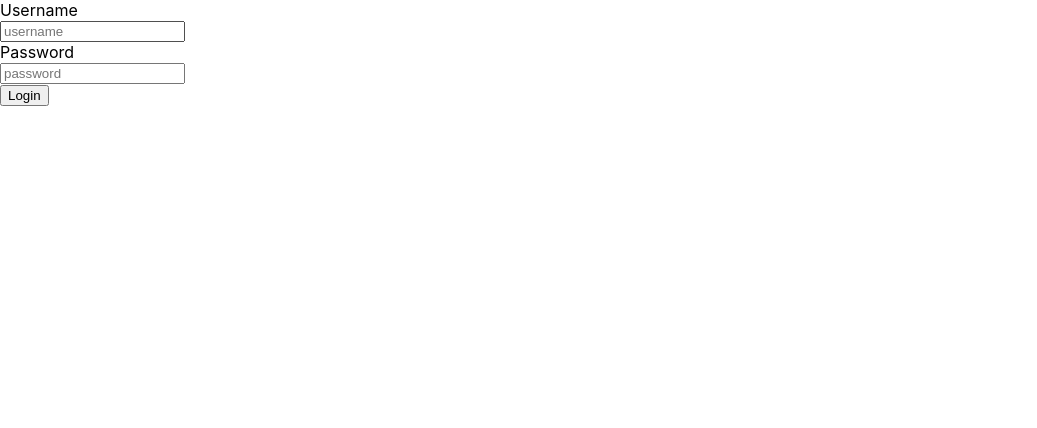
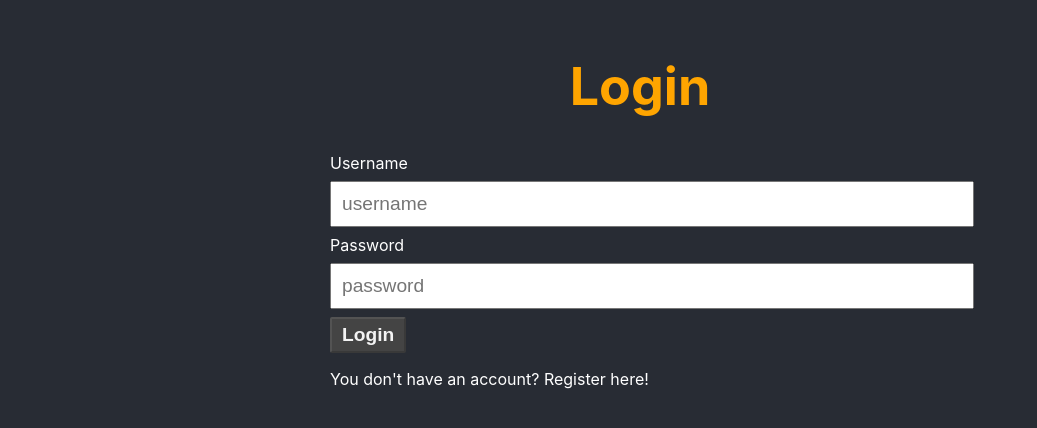
Before and after one commit to jiangdongjiu/movie-rater, a React (Create React App) app: page / in a window 1280 px wide. Shown: the top 428 px of the page, without its empty margins (0-1037 px from the left). Built offline with nearby package versions, Linux system fonts and the light colour scheme.

Commit message:
register and logout

```diff
--- a/src/App.css
+++ b/src/App.css
@@ -1,3 +1,4 @@
+/* I want to try bootstrap later */
 .App {
   min-height: 100vh;
   background-color: #282c34;
@@ -42,3 +43,55 @@
   font-size: 1.2rem;
   margin: 20px 8px;
 }
+
+.login-container {
+  width: 50%;
+  margin: auto 25%;
+}
+
+input, textarea {
+  width: 100%;
+  padding: 10px;
+  margin: 8px auto;
+  font-size: 1.2rem;
+}
+button {
+  color: #444;
+  background-color: #f3f3f3;
+  padding: 5px 10px;
+  border-radius: 2px;
+  font-weight: bold;
+  font-size: 1.2rem;
+  outline: blue;
+}
+button:disabled {
+  color: #f3f3f3;
+  background-color: #444;
+  padding: 5px 10px;
+  border-radius: 2px;
+  font-weight: bold;
+  font-size: 1.2rem;
+  outline: blue;
+  cursor: not-allowed;
+}
+
+.fa-trash {
+  color: crimson;
+}
+
+h1 {
+  color: orange;
+}
+
+h1 .fa-film {
+  color: white;
+  transform: rotate(25deg);
+}
+
+.fa-sign-out-alt {
+  position: absolute;
+  top: 20px;
+  right: 20px;
+  cursor: pointer;
+  font-size: 2.0rem;
+}
--- a/src/App.js
+++ b/src/App.js
@@ -4,13 +4,15 @@ import MovieList from './components/movie-list';
 import MovieDetails from './components/movie-details';
 import MovieForm from './components/movie-form';
 import { useCookies } from 'react-cookie';
+import { FontAwesomeIcon } from '@fortawesome/react-fontawesome'
+import { faFilm,  faSignOutAlt} from '@fortawesome/free-solid-svg-icons'
 
 function App() {
 
   const [movies, setMovies] = useState([]);
   const [selectedMovie, setSelectedMovie] = useState(null);
   const [editedMovie, setEditedMovie] = useState(null);
-  const [token] = useCookies(['mr-token']); // token I think should be name as cookies. it is like the session that have keys.
+  const [token, setToken] = useCookies(['mr-token']); // token I think should be name as cookies. it is like the session that have keys.
 
   useEffect(() => {
     fetch("http://127.0.0.1:8000/api/movies/", {
@@ -67,10 +69,18 @@ function App() {
     setMovies(newMovies);
   }
 
+  const logoutUser = () => {
+    setToken('mr-token', '');
+  }
+
   return (
     <div className="App">
       <header className="App-header">
-        <h1>Movie Rater</h1>
+        <h1>
+          <FontAwesomeIcon icon={faFilm}/>
+          <span> Movie Rater</span>
+        </h1>
+        <FontAwesomeIcon icon={faSignOutAlt} onClick={logoutUser}/>
       </header>
       <div className="Layout">
         <div>
--- a/src/api-service.js
+++ b/src/api-service.js
@@ -9,6 +9,17 @@ export class API {
       body: JSON.stringify( body )
     })
     .then( resp => resp.json()) // convert it to json, selected movie
+  }
+
+  static registerUser(body) {
+    return fetch('http://127.0.0.1:8000/api/users/', {
+      method: 'POST',
+      headers: {
+        'Content-Type': 'application/json', // it means it will send the get requrest and receive json data
+      },
+      body: JSON.stringify( body )
+    })
+    .then( resp => resp.json())
   }
 
   static updateMovie(movie_id, body, token) {
--- a/src/components/auth.js
+++ b/src/components/auth.js
@@ -6,12 +6,13 @@ function Auth() {
 
   const [username, setUsername] = useState('');
   const [password, setPassword] = useState('');
+  const [isLoginView, setIsLoginView] = useState(true);
 
   const [token, setToken] = useCookies(['mr-token']);
 
   useEffect(() => {
     console.log(token);
-    if (token['mr-token']) window.location.href = '/movies';
+    if (token['mr-token'] && token['mr-token'] !== 'undefined') window.location.href = '/movies';
   }, [token]);
 
   const loginCLicked = () => {
@@ -20,8 +21,19 @@ function Auth() {
     .catch( error => console.log(error));
   }
 
+  const registerCLicked = () => {
+    API.registerUser({username, password})
+    // .then( resp => setToken('mr-token', resp.token))
+    .then( loginCLicked() )
+    .catch( error => console.log(error));
+  }
+  const isDisabled = username.length === 0 || password.length === 0
   return (
-    <div>
+    <div className="App">
+      <header className="App-header">
+        {isLoginView ? <h1>Login</h1> : <h1>Register</h1>}
+      </header>
+      <div className="login-container">
         <label htmlFor="username">Username</label><br/>
         <input id="username" type="text" placeholder="username" value={username}
               onChange={ evt => setUsername(evt.target.value) }
@@ -30,7 +42,19 @@ function Auth() {
         <input id="password" type="password" placeholder="password"
               value={password} onChange={ evt => setPassword(evt.target.value) }
         /><br/>
-      <button onClick={ loginCLicked }>Login</button>
+        {isLoginView ?
+        <button onClick={ loginCLicked } disabled={isDisabled}>Login</button> :
+        <button onClick={ registerCLicked } disabled={isDisabled}>Register</button>
+        }
+        {isLoginView ?
+          <p onClick={() => setIsLoginView(false)}>
+            You don't have an account? Register here!
+          </p> :
+          <p onClick={() => setIsLoginView(true)}>
+            You already have an account? Login here!
+          </p>
+        }
+      </div>
     </div>
   )
 }
--- a/src/components/movie-form.js
+++ b/src/components/movie-form.js
@@ -26,6 +26,8 @@ function MovieForm(props) {
     .catch( error => console.log(error));
   }
 
+  const isDisabled = title.length === 0 || description.length === 0;
+
   return (
     <React.Fragment>
       { props.movie ? (
@@ -39,8 +41,8 @@ function MovieForm(props) {
                 value={description} onChange={ evt => setDescription(evt.target.value) }
           /><br/>
           { props.movie.id ?
-            <button onClick={ updateCLicked }>Update</button> :
-            <button onClick={ createCLicked }>Create</button>
+            <button onClick={updateCLicked} disabled={isDisabled}>Update</button> :
+            <button onClick={createCLicked} disabled={isDisabled}>Create</button>
           }
         </div>
       ): null}
```
Lines whose indentation alone changed are shown as unchanged.
